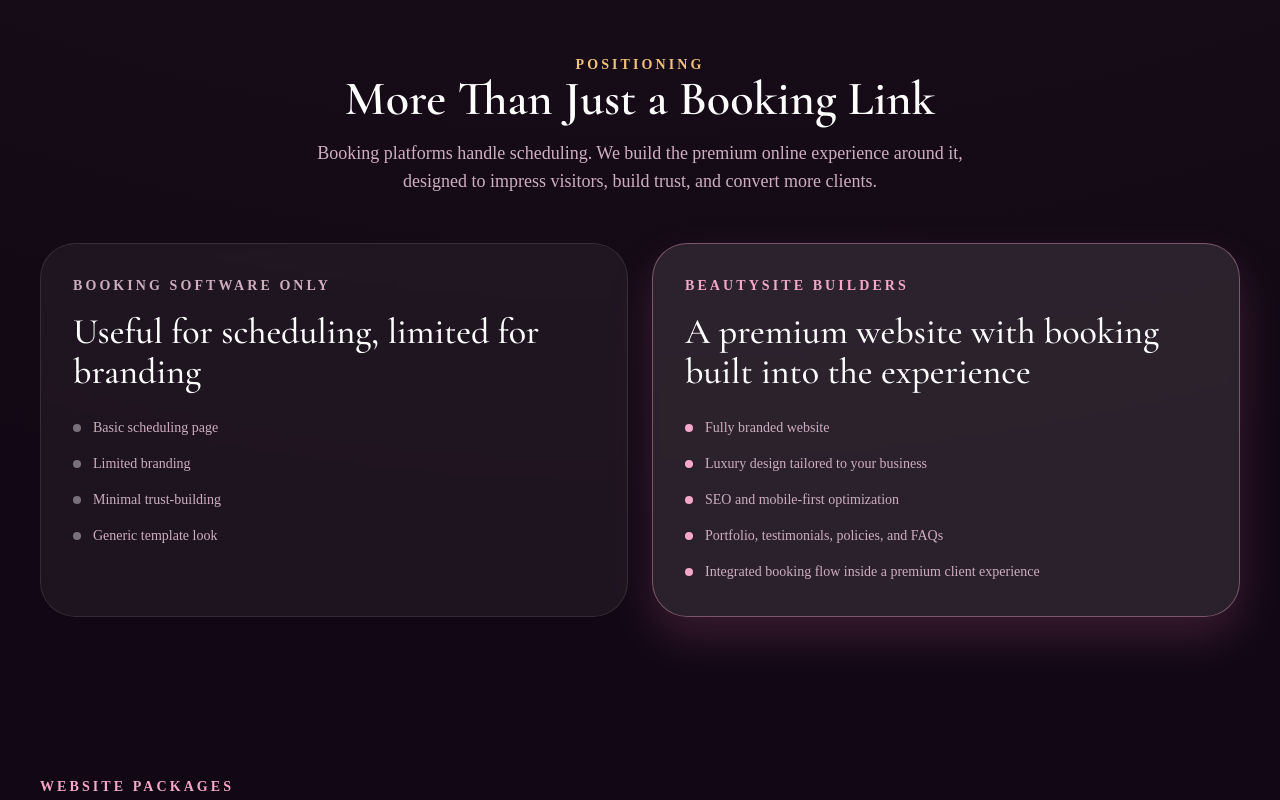
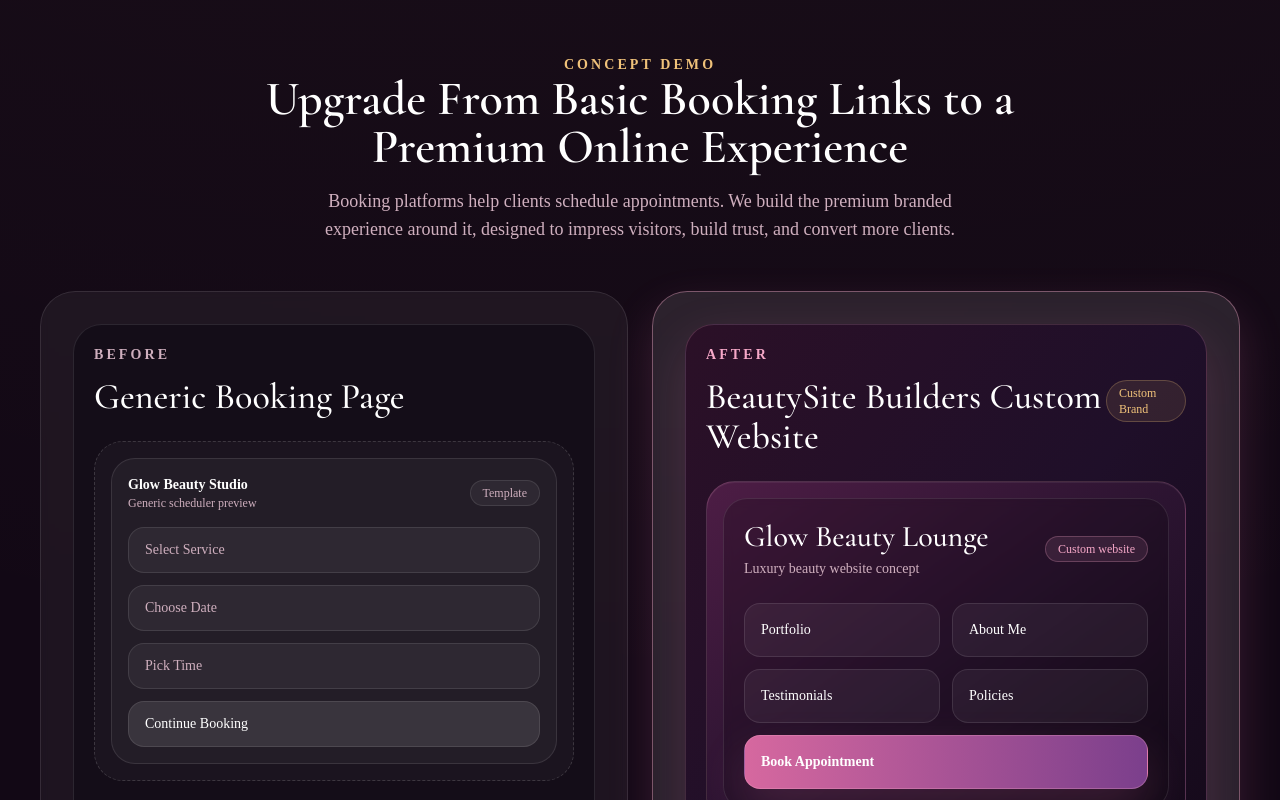
Before and after one commit to juanv8964/BeautySite, a Next.js app: page / in a window 1280 px wide. Shown: the part 1760-2560 px from the top of the page. Built offline with nearby package versions, Linux system fonts and the light colour scheme.

Commit message:
added before and after

```diff
--- a/components/more-than-booking-section.tsx
+++ b/components/more-than-booking-section.tsx
@@ -1,16 +1,16 @@
-const bookingOnlyPoints = [
-  "Basic scheduling page",
+const beforePoints = [
+  "Basic scheduling template",
   "Limited branding",
   "Minimal trust-building",
-  "Generic template look",
+  "Looks like everyone else",
 ];
 
-const builderPoints = [
-  "Fully branded website",
-  "Luxury design tailored to your business",
-  "SEO and mobile-first optimization",
-  "Portfolio, testimonials, policies, and FAQs",
-  "Integrated booking flow inside a premium client experience",
+const afterPoints = [
+  "Fully branded premium design",
+  "Luxury aesthetic tailored to your business",
+  "Portfolio, FAQs, policies, and testimonials",
+  "Integrated booking flow",
+  "Built to convert visitors into booked clients",
 ];
 
 export function MoreThanBookingSection() {
@@ -19,49 +19,150 @@
       <div className="section-shell">
         <div className="mx-auto max-w-3xl text-center">
           <p className="text-sm font-semibold uppercase tracking-[0.22em] text-gold">
-            Positioning
+            Concept Demo
           </p>
-          <h2 className="section-heading">More Than Just a Booking Link</h2>
+          <h2 className="section-heading">
+            Upgrade From Basic Booking Links to a Premium Online Experience
+          </h2>
           <p className="section-copy mx-auto">
-            Booking platforms handle scheduling. We build the premium online
-            experience around it, designed to impress visitors, build trust, and
-            convert more clients.
+            Booking platforms help clients schedule appointments. We build the
+            premium branded experience around it, designed to impress visitors,
+            build trust, and convert more clients.
           </p>
         </div>
+
         <div className="mt-12 grid gap-6 lg:grid-cols-2">
-          <article className="glass-card rounded-[2.2rem] p-8">
+          <article className="glass-card overflow-hidden rounded-[2.2rem] p-6 sm:p-8">
+            <div className="rounded-[1.8rem] border border-white/10 bg-[#140d18] p-5">
               <p className="text-sm font-semibold uppercase tracking-[0.22em] text-muted">
-              Booking Software Only
+                Before
               </p>
-            <h3 className="mt-4 font-display text-4xl text-white">
-              Useful for scheduling, limited for branding
+              <h3 className="mt-3 font-display text-4xl text-white">
+                Generic Booking Page
               </h3>
+
+              <div className="mt-6 rounded-[1.8rem] border border-dashed border-white/15 bg-white/[0.03] p-4">
+                <div className="rounded-[1.5rem] border border-white/10 bg-white/[0.04] p-4">
+                  <div className="mb-4 flex items-center justify-between">
+                    <div>
+                      <p className="text-sm font-semibold text-white">Glow Beauty Studio</p>
+                      <p className="text-xs text-muted">Generic scheduler preview</p>
+                    </div>
+                    <div className="rounded-full border border-white/10 bg-white/5 px-3 py-1 text-xs text-muted">
+                      Template
+                    </div>
+                  </div>
+                  <div className="space-y-3">
+                    {[
+                      "Select Service",
+                      "Choose Date",
+                      "Pick Time",
+                      "Continue Booking",
+                    ].map((item, index) => (
+                      <div
+                        key={item}
+                        className={`rounded-[1rem] border border-white/10 px-4 py-3 text-sm ${
+                          index === 3
+                            ? "bg-white/10 font-medium text-white"
+                            : "bg-white/5 text-muted"
+                        }`}
+                      >
+                        {item}
+                      </div>
+                    ))}
+                  </div>
+                </div>
+              </div>
+
               <ul className="mt-6 space-y-3">
-              {bookingOnlyPoints.map((point) => (
+                {beforePoints.map((point) => (
                   <li key={point} className="flex items-start gap-3 text-sm leading-6 text-muted">
                     <span className="mt-2 h-2 w-2 rounded-full bg-white/40" />
                     <span>{point}</span>
                   </li>
                 ))}
               </ul>
+            </div>
           </article>
 
-          <article className="glass-card rounded-[2.2rem] border-blush/40 bg-white/10 p-8 shadow-glow">
+          <article className="glass-card overflow-hidden rounded-[2.2rem] border-blush/40 bg-white/10 p-6 shadow-glow sm:p-8">
+            <div className="rounded-[1.8rem] border border-blush/20 bg-gradient-to-br from-[#2b1027] via-[#1f0f29] to-[#120815] p-5 shadow-[0_18px_50px_rgba(214,104,159,0.18)]">
+              <div className="flex items-center justify-between">
+                <div>
                   <p className="text-sm font-semibold uppercase tracking-[0.22em] text-blush">
-              BeautySite Builders
+                    After
                   </p>
-            <h3 className="mt-4 font-display text-4xl text-white">
-              A premium website with booking built into the experience
+                  <h3 className="mt-3 font-display text-4xl text-white">
+                    BeautySite Builders Custom Website
                   </h3>
+                </div>
+                <div className="rounded-full border border-gold/25 bg-gold/10 px-3 py-1 text-xs font-medium text-gold">
+                  Custom Brand
+                </div>
+              </div>
+
+              <div className="mt-6 overflow-hidden rounded-[1.8rem] border border-blush/20 bg-gradient-to-br from-[#4d1d45] via-[#2c1431] to-[#140a19] p-4 shadow-[inset_0_1px_0_rgba(255,255,255,0.06)]">
+                <div className="rounded-[1.5rem] border border-white/10 bg-black/20 p-5 backdrop-blur-sm">
+                  <div className="flex items-center justify-between gap-4">
+                    <div>
+                      <p className="font-display text-3xl text-white">Glow Beauty Lounge</p>
+                      <p className="mt-1 text-sm text-muted">Luxury beauty website concept</p>
+                    </div>
+                    <div className="rounded-full border border-blush/25 bg-blush/10 px-3 py-1 text-xs text-blush">
+                      Custom website
+                    </div>
+                  </div>
+
+                  <div className="mt-6 grid gap-3 sm:grid-cols-2">
+                    {[
+                      "Portfolio",
+                      "About Me",
+                      "Testimonials",
+                      "Policies",
+                      "Book Appointment",
+                    ].map((item, index) => (
+                      <div
+                        key={item}
+                        className={`rounded-[1rem] border px-4 py-4 text-sm ${
+                          index === 4
+                            ? "border-blush/30 bg-gradient-to-r from-rose to-plum font-semibold text-white shadow-glow sm:col-span-2"
+                            : "border-white/10 bg-white/5 text-white"
+                        }`}
+                      >
+                        {item}
+                      </div>
+                    ))}
+                  </div>
+                </div>
+              </div>
+
               <ul className="mt-6 space-y-3">
-              {builderPoints.map((point) => (
+                {afterPoints.map((point) => (
                   <li key={point} className="flex items-start gap-3 text-sm leading-6 text-muted">
                     <span className="mt-2 h-2 w-2 rounded-full bg-blush" />
                     <span>{point}</span>
                   </li>
                 ))}
               </ul>
+            </div>
           </article>
+        </div>
+
+        <div className="mt-6 flex flex-col items-center gap-5 text-center">
+          <p className="text-xs uppercase tracking-[0.18em] text-muted">
+            Demo concepts shown for illustrative purposes.
+          </p>
+          <div>
+            <p className="text-lg font-medium text-white">
+              Ready to upgrade your booking experience?
+            </p>
+            <a
+              href="#contact"
+              className="mt-4 inline-flex rounded-full bg-blush px-7 py-4 text-base font-semibold text-base shadow-glow transition hover:bg-[#ffc1da]"
+            >
+              Book a Demo
+            </a>
+          </div>
         </div>
       </div>
     </section>
```
Lines whose indentation alone changed are shown as unchanged.
